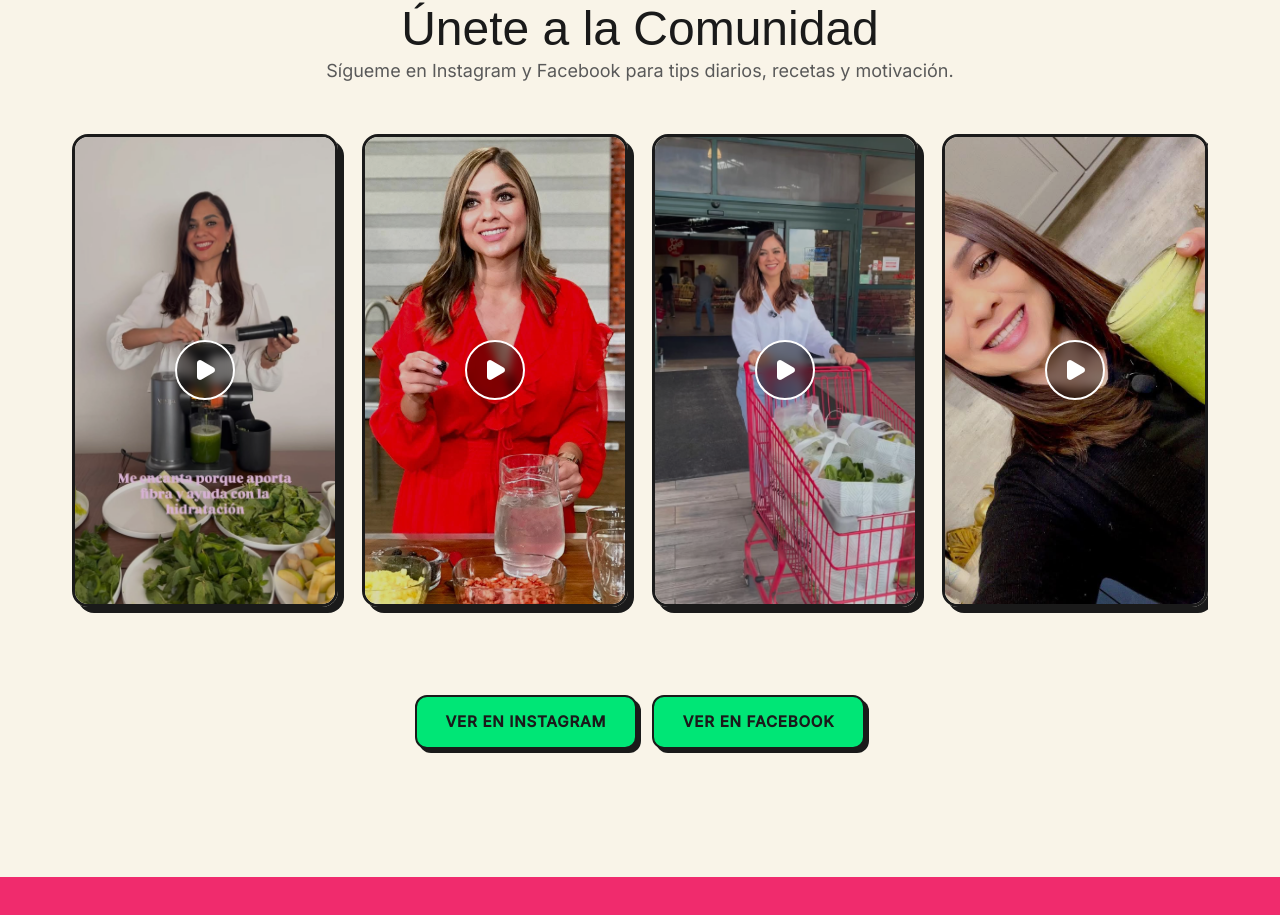
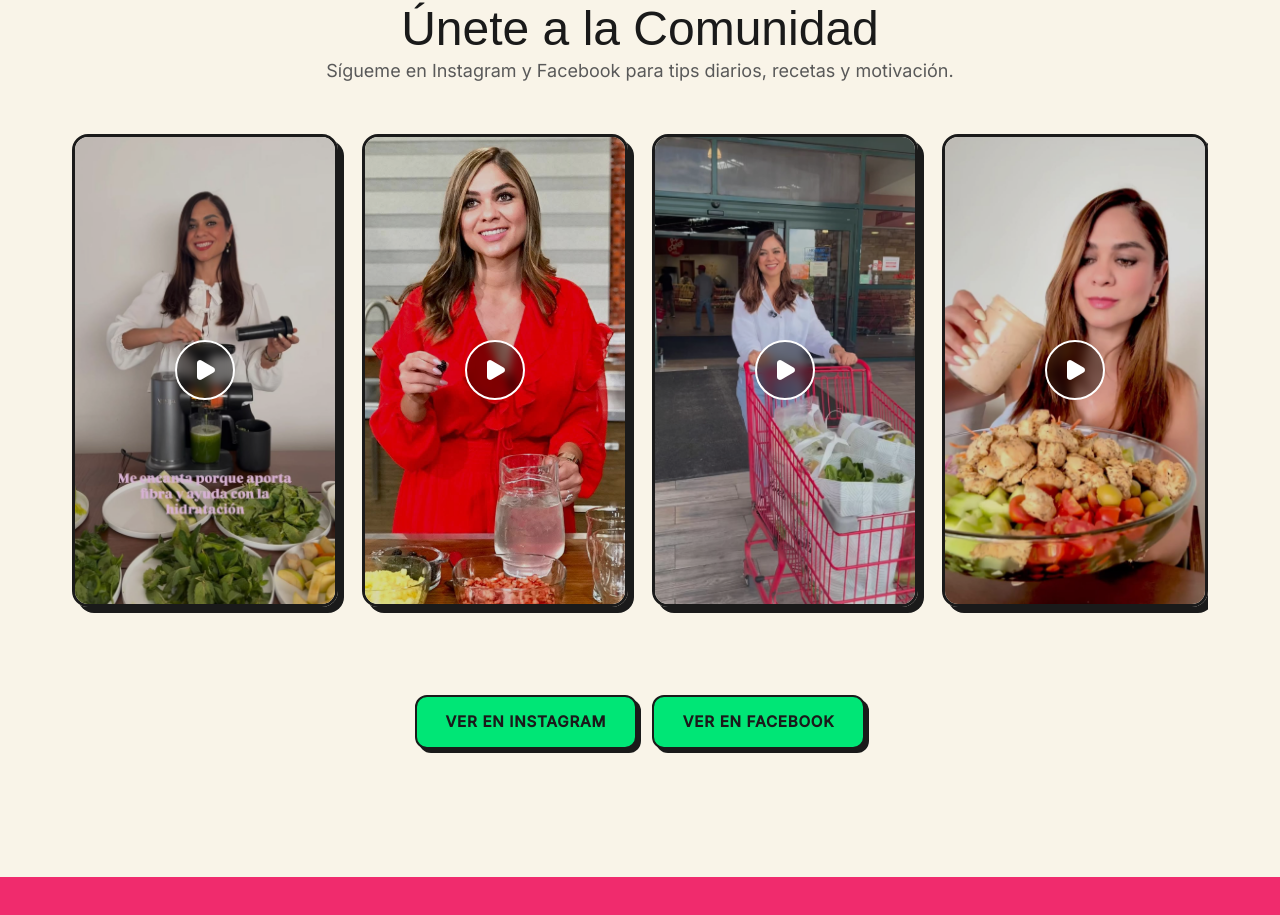
Before and after one commit to wintersoldier1501/biosalud-web, a React (Vite) app: page / in a window 1280 px wide. Shown: the part 4566-5481 px from the top of the page. Built offline with nearby package versions, Linux system fonts and the light colour scheme; a web font is replaced by a local one.

Commit message:
Reemplazado Reel 4 con nueva foto de ensalada y nuevo link

```diff
--- a/src/pages/Home.jsx
+++ b/src/pages/Home.jsx
@@ -251,8 +251,8 @@ const Home = () => {
                 <Play size={24} fill="currentColor" />
               </div>
             </a>
-            <a href="https://www.instagram.com/reel/DOymacJiVfb/?igsi=OWhoM2I4OGN5dm92" target="_blank" rel="noreferrer" className="insta-item">
-              <img src="/insta 4.jpg" alt="Instagram Reel 4" />
+            <a href="https://www.instagram.com/reel/DKM98hDOA68/?igsi=ZTNqYTdpcjRqYWhq" target="_blank" rel="noreferrer" className="insta-item">
+              <img src="/reel4.png" alt="Instagram Reel 4" />
               <div className="insta-play-overlay">
                 <Play size={24} fill="currentColor" />
               </div>
```
Also changed, not shown: public/reel4.png (added).
